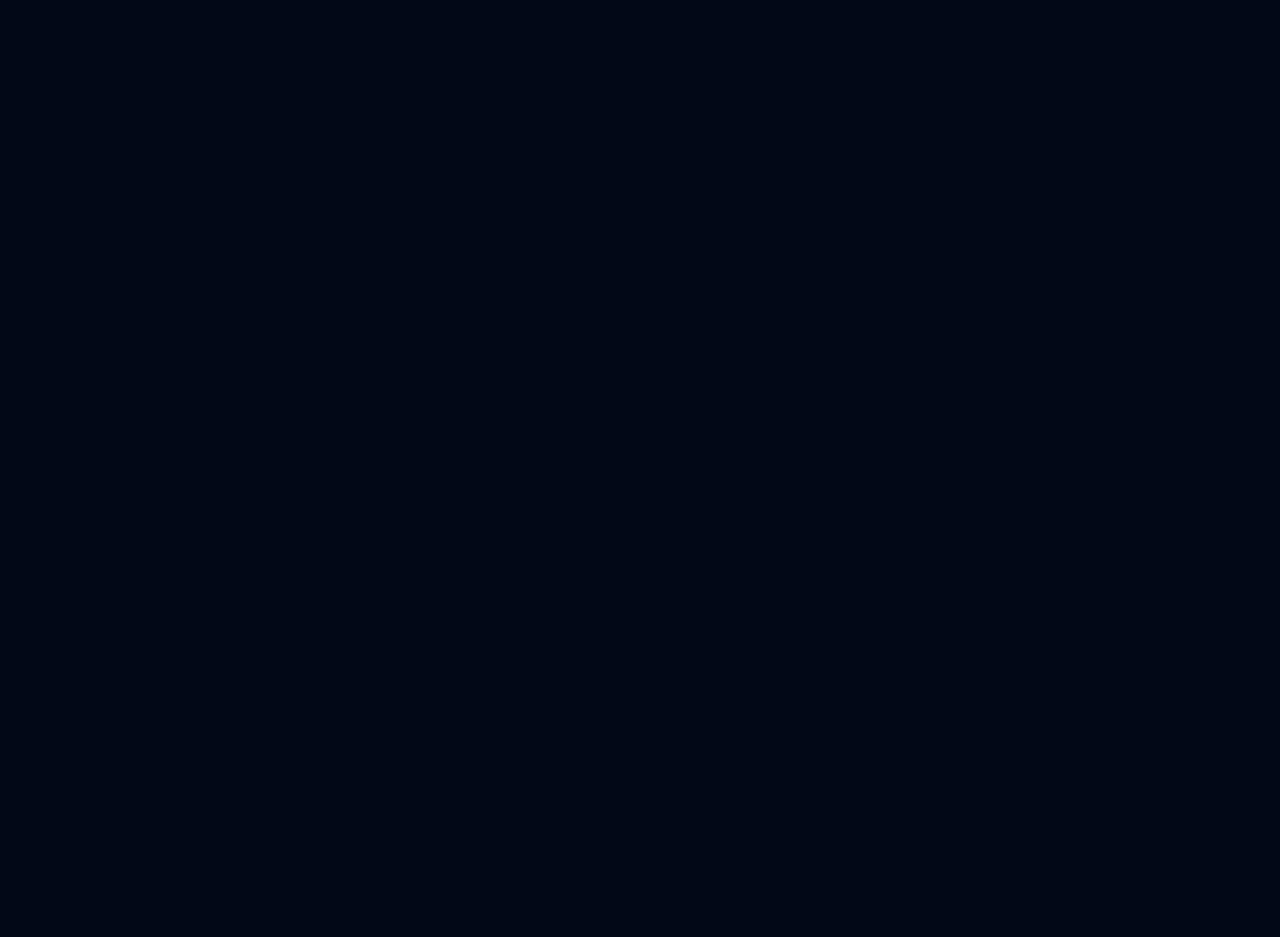
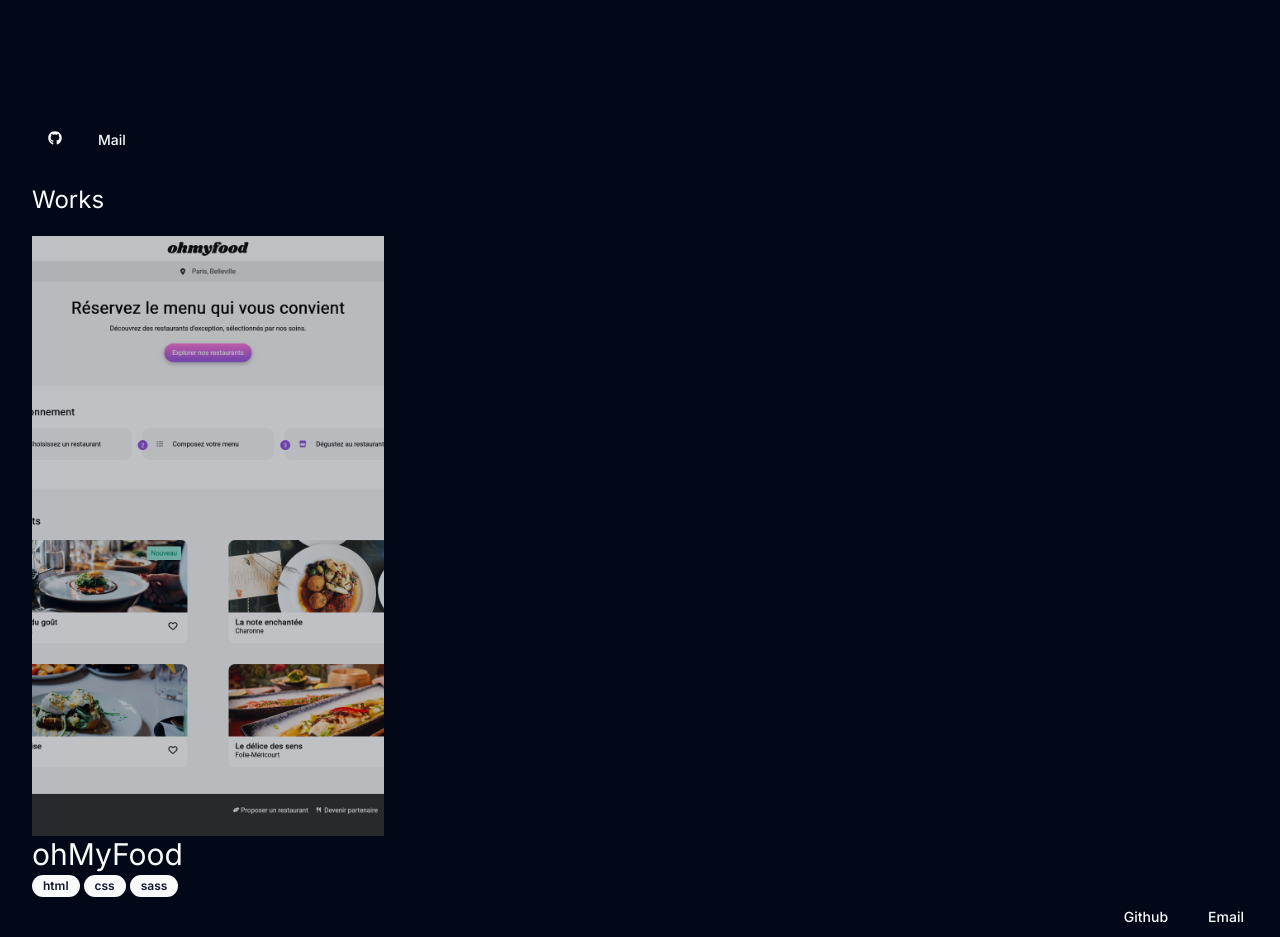
Before and after one commit to Erilerth/Portfolio, a Next.js app: page / in a window 1280 px wide. Shown: the part 640-1577 px from the top of the page. Before the commit the page ends 800 px from the top, so only its background shows below. Built offline with nearby package versions, Linux system fonts and the light colour scheme.

Commit message:
adding introduction and work sections

```diff
--- a/src/app/layout.tsx
+++ b/src/app/layout.tsx
@@ -2,15 +2,15 @@
 import { Inter } from 'next/font/google';
 import './globals.css';
 import { ThemeProvider } from '@/components/theme-provider';
-import Header from './components/Header/Header';
-import Footer from './components/Footer/Footer';
+import Header from '@/components/Header/Header';
+import Footer from '@/components/Footer/Footer';
 
 const inter = Inter({ subsets: ['latin'] });
 
 export const metadata: Metadata = {
   title: 'Portfolio',
   description:
-    'Un site portfolio élégant et moderne présentant les projets, compétences et réalisations de Tony THERLIER.',
+    'Un site portfolio présentant les projets, compétences et réalisations de Tony THERLIER.',
 };
 
 export default function RootLayout({
--- a/src/app/page.tsx
+++ b/src/app/page.tsx
@@ -1,5 +1,50 @@
 'use client';
 
+import { Button } from '@/components/ui/button';
+import Link from 'next/link';
+import { FaGithub } from 'react-icons/fa';
+import Projects from '@/data/projectsData.json';
+import WorksCard from '@/components/WorksCard/WorksCard';
+
 export default function page() {
-  return <div>page</div>;
+  console.log(Projects);
+  return (
+    <main className='container'>
+      <section
+        className='h-[calc(100vh-64px)] flex flex-col justify-between'
+        id='introduction'>
+        <article className='flex-grow flex flex-col items-center justify-center text-3xl text-left'>
+          <h2>Tony THERLIER</h2>
+          <h2>Web developer</h2>
+        </article>
+        <article className='self-start text-right'>
+          <Button variant='ghost' asChild className='mr-1'>
+            <Link href='https://github.com/Erilerth'>
+              <p className='sr-only'>github</p>
+              <FaGithub />
+            </Link>
+          </Button>
+          <Button variant='ghost' asChild>
+            <Link href='mailto:tony.therlier@gmail.com'>Mail</Link>
+          </Button>
+        </article>
+      </section>
+      <section id='works' className='mt-6'>
+        <h2 className='text-2xl'>Works</h2>
+        <section className='mt-5'>
+          {Projects.map((rule, id) => {
+            return (
+              <WorksCard
+                key={id}
+                image={rule.image}
+                alt={rule.alt}
+                name={rule.name}
+                tags={rule.tags}
+              />
+            );
+          })}
+        </section>
+      </section>
+    </main>
+  );
 }
--- /dev/null
+++ b/src/components/Footer/Footer.tsx
@@ -0,0 +1,23 @@
+'use client';
+
+import Link from 'next/link';
+import { Button } from '@/components/ui/button';
+
+export default function Footer() {
+  return (
+    <footer className='flex justify-end'>
+      <ul className='flex gap-2 mr-5'>
+        <Button variant='ghost'>
+          <Link href='https://github.com/Erilerth'>
+            <li>Github</li>
+          </Link>
+        </Button>
+        <Button variant='ghost'>
+          <Link href='mailto:tony.therlier@gmail.com'>
+            <li>Email</li>
+          </Link>
+        </Button>
+      </ul>
+    </footer>
+  );
+}
--- a/src/app/components/Header/Header.tsx
+++ b/src/components/Header/Header.tsx
@@ -5,26 +5,25 @@
   DropdownMenu,
   DropdownMenuContent,
   DropdownMenuItem,
-  DropdownMenuLabel,
-  DropdownMenuSeparator,
   DropdownMenuTrigger,
 } from '@/components/ui/dropdown-menu';
-import { CiMenuBurger } from 'react-icons/ci';
+import { IoMenu } from 'react-icons/io5';
 
 export default function Header() {
   return (
-    <header className='container flex justify-between pt-5 sticky'>
+    <header className='container flex justify-between py-5 sticky top-0 bg-inherit z-50'>
       <Link href='/'>
         <h1>Tony</h1>
       </Link>
       <div className='md:hidden'>
         <DropdownMenu>
           <DropdownMenuTrigger>
-            <CiMenuBurger />
+            <p className='sr-only'>menu</p>
+            <IoMenu />
           </DropdownMenuTrigger>
           <DropdownMenuContent>
             <DropdownMenuItem>
-              <Link href='/'>Works</Link>
+              <Link href='#works'>Works</Link>
             </DropdownMenuItem>
             <DropdownMenuItem>
               <Link href='/'>About</Link>
--- /dev/null
+++ b/src/components/WorksCard/WorksCard.tsx
@@ -0,0 +1,37 @@
+import { Badge } from '@/components/ui/badge';
+import Image from 'next/image';
+import Link from 'next/link';
+
+interface CardType {
+  image: string;
+  alt: string;
+  name: string;
+  tags: string;
+}
+
+export default function WorksCard({ image, alt, name, tags }: CardType) {
+  const tagList = tags.split(', ');
+
+  return (
+    <Link href='/' className='inline-block'>
+      <figure>
+        <div className='overflow-hidden'>
+          <Image
+            priority={false}
+            src={image}
+            alt={alt}
+            width={352}
+            height={600}
+            className='object-cover w-card h-card opacity-75 transition ease-in-out hover:opacity-100 hover:scale-110 duration-300'
+          />
+        </div>
+        <figcaption className='text-3xl'>{name}</figcaption>
+        {tagList.map((tag, index) => (
+          <Badge key={index} className='mr-1'>
+            {tag}
+          </Badge>
+        ))}
+      </figure>
+    </Link>
+  );
+}
--- /dev/null
+++ b/src/components/ui/badge.tsx
@@ -0,0 +1,36 @@
+import * as React from "react"
+import { cva, type VariantProps } from "class-variance-authority"
+
+import { cn } from "@/lib/utils"
+
+const badgeVariants = cva(
+  "inline-flex items-center rounded-full border px-2.5 py-0.5 text-xs font-semibold transition-colors focus:outline-none focus:ring-2 focus:ring-ring focus:ring-offset-2",
+  {
+    variants: {
+      variant: {
+        default:
+          "border-transparent bg-primary text-primary-foreground hover:bg-primary/80",
+        secondary:
+          "border-transparent bg-secondary text-secondary-foreground hover:bg-secondary/80",
+        destructive:
+          "border-transparent bg-destructive text-destructive-foreground hover:bg-destructive/80",
+        outline: "text-foreground",
+      },
+    },
+    defaultVariants: {
+      variant: "default",
+    },
+  }
+)
+
+export interface BadgeProps
+  extends React.HTMLAttributes<HTMLDivElement>,
+    VariantProps<typeof badgeVariants> {}
+
+function Badge({ className, variant, ...props }: BadgeProps) {
+  return (
+    <div className={cn(badgeVariants({ variant }), className)} {...props} />
+  )
+}
+
+export { Badge, badgeVariants }
--- /dev/null
+++ b/src/components/ui/button.tsx
@@ -0,0 +1,56 @@
+import * as React from "react"
+import { Slot } from "@radix-ui/react-slot"
+import { cva, type VariantProps } from "class-variance-authority"
+
+import { cn } from "@/lib/utils"
+
+const buttonVariants = cva(
+  "inline-flex items-center justify-center whitespace-nowrap rounded-md text-sm font-medium ring-offset-background transition-colors focus-visible:outline-none focus-visible:ring-2 focus-visible:ring-ring focus-visible:ring-offset-2 disabled:pointer-events-none disabled:opacity-50",
+  {
+    variants: {
+      variant: {
+        default: "bg-primary text-primary-foreground hover:bg-primary/90",
+        destructive:
+          "bg-destructive text-destructive-foreground hover:bg-destructive/90",
+        outline:
+          "border border-input bg-background hover:bg-accent hover:text-accent-foreground",
+        secondary:
+          "bg-secondary text-secondary-foreground hover:bg-secondary/80",
+        ghost: "hover:bg-accent hover:text-accent-foreground",
+        link: "text-primary underline-offset-4 hover:underline",
+      },
+      size: {
+        default: "h-10 px-4 py-2",
+        sm: "h-9 rounded-md px-3",
+        lg: "h-11 rounded-md px-8",
+        icon: "h-10 w-10",
+      },
+    },
+    defaultVariants: {
+      variant: "default",
+      size: "default",
+    },
+  }
+)
+
+export interface ButtonProps
+  extends React.ButtonHTMLAttributes<HTMLButtonElement>,
+    VariantProps<typeof buttonVariants> {
+  asChild?: boolean
+}
+
+const Button = React.forwardRef<HTMLButtonElement, ButtonProps>(
+  ({ className, variant, size, asChild = false, ...props }, ref) => {
+    const Comp = asChild ? Slot : "button"
+    return (
+      <Comp
+        className={cn(buttonVariants({ variant, size, className }))}
+        ref={ref}
+        {...props}
+      />
+    )
+  }
+)
+Button.displayName = "Button"
+
+export { Button, buttonVariants }
--- /dev/null
+++ b/src/components/ui/card.tsx
@@ -0,0 +1,79 @@
+import * as React from "react"
+
+import { cn } from "@/lib/utils"
+
+const Card = React.forwardRef<
+  HTMLDivElement,
+  React.HTMLAttributes<HTMLDivElement>
+>(({ className, ...props }, ref) => (
+  <div
+    ref={ref}
+    className={cn(
+      "rounded-lg border bg-card text-card-foreground shadow-sm",
+      className
+    )}
+    {...props}
+  />
+))
+Card.displayName = "Card"
+
+const CardHeader = React.forwardRef<
+  HTMLDivElement,
+  React.HTMLAttributes<HTMLDivElement>
+>(({ className, ...props }, ref) => (
+  <div
+    ref={ref}
+    className={cn("flex flex-col space-y-1.5 p-6", className)}
+    {...props}
+  />
+))
+CardHeader.displayName = "CardHeader"
+
+const CardTitle = React.forwardRef<
+  HTMLParagraphElement,
+  React.HTMLAttributes<HTMLHeadingElement>
+>(({ className, ...props }, ref) => (
+  <h3
+    ref={ref}
+    className={cn(
+      "text-2xl font-semibold leading-none tracking-tight",
+      className
+    )}
+    {...props}
+  />
+))
+CardTitle.displayName = "CardTitle"
+
+const CardDescription = React.forwardRef<
+  HTMLParagraphElement,
+  React.HTMLAttributes<HTMLParagraphElement>
+>(({ className, ...props }, ref) => (
+  <p
+    ref={ref}
+    className={cn("text-sm text-muted-foreground", className)}
+    {...props}
+  />
+))
+CardDescription.displayName = "CardDescription"
+
+const CardContent = React.forwardRef<
+  HTMLDivElement,
+  React.HTMLAttributes<HTMLDivElement>
+>(({ className, ...props }, ref) => (
+  <div ref={ref} className={cn("p-6 pt-0", className)} {...props} />
+))
+CardContent.displayName = "CardContent"
+
+const CardFooter = React.forwardRef<
+  HTMLDivElement,
+  React.HTMLAttributes<HTMLDivElement>
+>(({ className, ...props }, ref) => (
+  <div
+    ref={ref}
+    className={cn("flex items-center p-6 pt-0", className)}
+    {...props}
+  />
+))
+CardFooter.displayName = "CardFooter"
+
+export { Card, CardHeader, CardFooter, CardTitle, CardDescription, CardContent }
--- /dev/null
+++ b/src/data/projectsData.json
@@ -0,0 +1,11 @@
+[
+  {
+    "id": 1,
+    "name": "ohMyFood",
+    "image": "/assets/images/ohMyFood.png",
+    "alt": "test",
+    "desc-short": "bonjour",
+    "desc-long": "bonjour 2",
+    "tags": "html, css, sass"
+  }
+]
--- a/tailwind.config.ts
+++ b/tailwind.config.ts
@@ -1,80 +1,86 @@
-import type { Config } from "tailwindcss"
+import type { Config } from 'tailwindcss';
 
 const config = {
-  darkMode: ["class"],
+  darkMode: ['class'],
   content: [
     './pages/**/*.{ts,tsx}',
     './components/**/*.{ts,tsx}',
     './app/**/*.{ts,tsx}',
     './src/**/*.{ts,tsx}',
-	],
-  prefix: "",
+  ],
+  prefix: '',
   theme: {
     container: {
       center: true,
-      padding: "2rem",
+      padding: '2rem',
       screens: {
-        "2xl": "1400px",
+        '2xl': '1400px',
       },
     },
     extend: {
+      width: {
+        card: '352px',
+      },
+      height: {
+        card: '600px',
+      },
       colors: {
-        border: "hsl(var(--border))",
-        input: "hsl(var(--input))",
-        ring: "hsl(var(--ring))",
-        background: "hsl(var(--background))",
-        foreground: "hsl(var(--foreground))",
+        border: 'hsl(var(--border))',
+        input: 'hsl(var(--input))',
+        ring: 'hsl(var(--ring))',
+        background: 'hsl(var(--background))',
+        foreground: 'hsl(var(--foreground))',
         primary: {
-          DEFAULT: "hsl(var(--primary))",
-          foreground: "hsl(var(--primary-foreground))",
+          DEFAULT: 'hsl(var(--primary))',
+          foreground: 'hsl(var(--primary-foreground))',
         },
         secondary: {
-          DEFAULT: "hsl(var(--secondary))",
-          foreground: "hsl(var(--secondary-foreground))",
+          DEFAULT: 'hsl(var(--secondary))',
+          foreground: 'hsl(var(--secondary-foreground))',
         },
         destructive: {
-          DEFAULT: "hsl(var(--destructive))",
-          foreground: "hsl(var(--destructive-foreground))",
+          DEFAULT: 'hsl(var(--destructive))',
+          foreground: 'hsl(var(--destructive-foreground))',
         },
         muted: {
-          DEFAULT: "hsl(var(--muted))",
-          foreground: "hsl(var(--muted-foreground))",
+          DEFAULT: 'hsl(var(--muted))',
+          foreground: 'hsl(var(--muted-foreground))',
         },
         accent: {
-          DEFAULT: "hsl(var(--accent))",
-          foreground: "hsl(var(--accent-foreground))",
+          DEFAULT: 'hsl(var(--accent))',
+          foreground: 'hsl(var(--accent-foreground))',
         },
         popover: {
-          DEFAULT: "hsl(var(--popover))",
-          foreground: "hsl(var(--popover-foreground))",
+          DEFAULT: 'hsl(var(--popover))',
+          foreground: 'hsl(var(--popover-foreground))',
         },
         card: {
-          DEFAULT: "hsl(var(--card))",
-          foreground: "hsl(var(--card-foreground))",
+          DEFAULT: 'hsl(var(--card))',
+          foreground: 'hsl(var(--card-foreground))',
         },
       },
       borderRadius: {
-        lg: "var(--radius)",
-        md: "calc(var(--radius) - 2px)",
-        sm: "calc(var(--radius) - 4px)",
+        lg: 'var(--radius)',
+        md: 'calc(var(--radius) - 2px)',
+        sm: 'calc(var(--radius) - 4px)',
       },
       keyframes: {
-        "accordion-down": {
-          from: { height: "0" },
-          to: { height: "var(--radix-accordion-content-height)" },
+        'accordion-down': {
+          from: { height: '0' },
+          to: { height: 'var(--radix-accordion-content-height)' },
         },
-        "accordion-up": {
-          from: { height: "var(--radix-accordion-content-height)" },
-          to: { height: "0" },
+        'accordion-up': {
+          from: { height: 'var(--radix-accordion-content-height)' },
+          to: { height: '0' },
         },
       },
       animation: {
-        "accordion-down": "accordion-down 0.2s ease-out",
-        "accordion-up": "accordion-up 0.2s ease-out",
+        'accordion-down': 'accordion-down 0.2s ease-out',
+        'accordion-up': 'accordion-up 0.2s ease-out',
       },
     },
   },
-  plugins: [require("tailwindcss-animate")],
-} satisfies Config
+  plugins: [require('tailwindcss-animate')],
+} satisfies Config;
 
-export default config
+export default config;
```
Also changed, not shown: src/app/components/Footer/Footer.tsx (deleted, +0 -18 lines), public/assets/images/ohMyFood.png (added), 1 other file (tests, documents, lock files or other folders).
